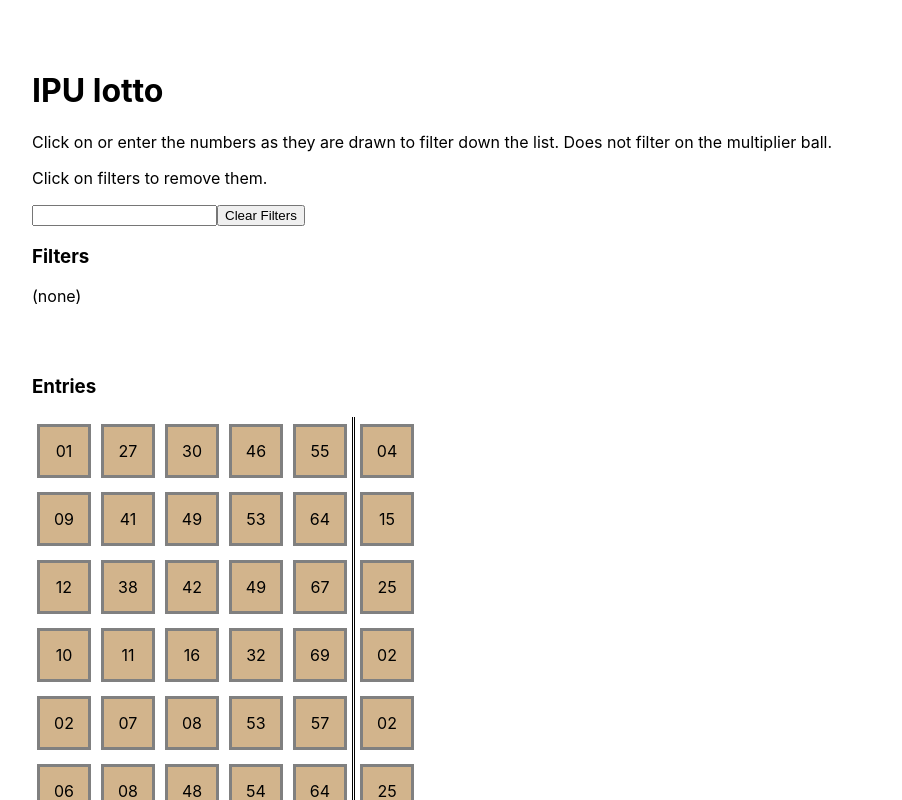
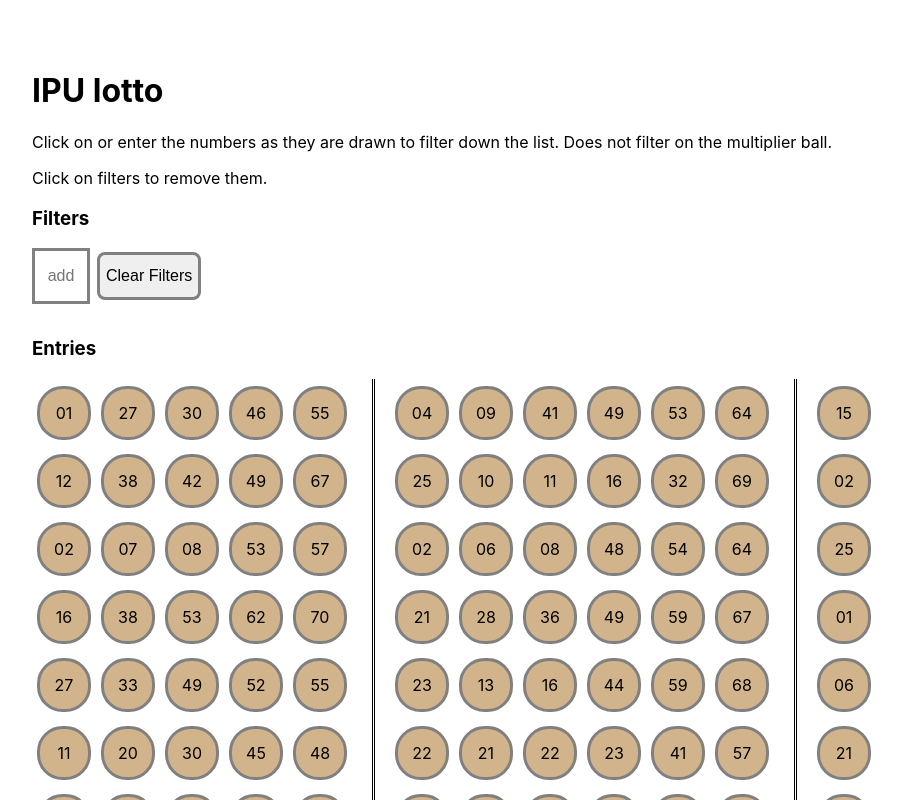
Before and after one commit to pabo/lotto, a React (Create React App) app: page / in a window 1280 px wide. Shown: the top 800 px of the page, without its empty margins (18-920 px from the left). Built offline with nearby package versions, Linux system fonts and the light colour scheme.

Commit message:
more styling, circles

```diff
--- a/src/App.css
+++ b/src/App.css
@@ -12,13 +12,10 @@ table {
   border-collapse: collapse;
 }
 
-div.number-card:last-of-type {
+div.entries div.number-card:last-of-type {
   border-left: 3px double black;
-}
-
-/* override the multiball highlighting on the filters row */
-div.filters div.number-card {
-  border-left: none;
+  margin-left: 20px;
+  padding-left: 20px;
 }
 
 div.number-card {
@@ -34,6 +31,24 @@ div.number {
   width: 3em;
   line-height: 3em;
   background-color: tan;
+  border-radius: 1.6em;
+}
+
+input[type='text'] {
+  border: 3px solid grey;
+  height: 3em;
+  width: 3em;
+  line-height: 3em;
+  font-size: 1em;
+  text-align: center;
+}
+
+input[type='button'] {
+  height: 3em;
+  font-size: 1em;
+  border: 3px solid grey;
+  border-radius: .5em;
+  margin-left: 7px;
 }
 
 div.filters {
@@ -55,6 +70,7 @@ div.number-x {
   text-align: right;
   padding-right: .4em;
   cursor: pointer;
+  border-radius: 1.6em;
 }
 
 div.filter-0 {
@@ -72,3 +88,7 @@ div.filter-3 {
 div.filter-4 {
   border: 3px solid purple;
 }
+
+form, div.number-cards {
+  display: inline-block;
+}
--- a/src/App.js
+++ b/src/App.js
@@ -4,7 +4,7 @@ import {useState} from 'react';
 
 const SearchForm = (props) => {
   return <form onSubmit = {props.submitHandler}>
-    <input type='text' onChange={props.changeHandler} value={props.filterValue}></input>
+    <input type='text' placeholder="add" onChange={props.changeHandler} value={props.filterValue}></input>
     <input type='button' value='Clear Filters' onClick={props.clearHandler}></input>
   </form>
 }
@@ -12,15 +12,13 @@ const SearchForm = (props) => {
 const Filters = (props) => {
   return <div className='filters'>
     <h3>Filters</h3>
-    {props.numbers.length ?
-      <NumberCards handleCardClick={props.handleCardClick} {...props} /> :
-      <span>(none)</span>
-    }
+      <NumberCards handleCardClick={props.handleCardClick} {...props} />
+      <SearchForm {...props}/>
   </div>
 }
 
 const NumberCards = (props) => {
-  return <div>
+  return <div className="number-cards">
     {props.numbers.map((number) => {
       return <NumberCard {...props}  number={number} />
     })}
@@ -47,7 +45,7 @@ const Entries = (props) => {
     })
   })
 
-  return <div>
+  return <div className='entries'>
     <h3>Entries</h3>
     { filteredEntries.length ?
       filteredEntries.map((entry) => {
@@ -98,13 +96,19 @@ const App = () => {
       <h1>IPU lotto</h1>
       <p>Click on or enter the numbers as they are drawn to filter down the list. Does not filter on the multiplier ball.</p>
       <p>Click on filters to remove them.</p>
-      <SearchForm filterValue={currentFilter} clearHandler={clearFilters} changeHandler={changeHandler} submitHandler={submitHandler}/>
-      <Filters handleCardClick={handleCardClick} filters={filters} numbers={filters} />
+      <Filters
+        handleCardClick={handleCardClick}
+        filterValue={currentFilter}
+        clearFilters={clearFilters}
+        changeHandler={changeHandler}
+        submitHandler={submitHandler}
+        clearHandler={clearFilters}
+        filters={filters}
+        numbers={filters}
+        />
       <Entries handleCardClick={handleCardClick} entries={entries} filters={filters}/>
     </div>
   );
 }
 
-
-
 export default App;
```
Also changed, not shown: 1 other file (tests, documents, lock files or other folders).
